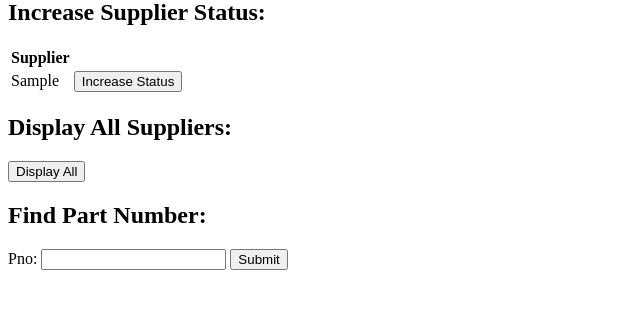
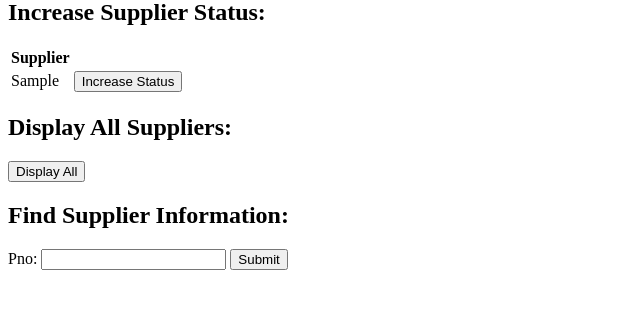
Before and after one commit to JakeSalter-Coder/PartsAndSuppliersWebsite, a Flask app: page / in a window 1280 px wide. Shown: the part 381-690 px from the top of the page, without its empty margins (0-640 px from the left). Run offline with Flask 3, Linux system fonts and the light colour scheme; tables that the repository leaves empty or names only in its code hold one stand-in row (values such as "Sample post"); some libraries are stand-ins or nearby versions.

Commit message:
Able to get the supplier information.

```diff
--- a/app.py
+++ b/app.py
@@ -52,6 +52,38 @@
         return jsonify({'error': str(e)}), 400
 
 
+@app.route('/display-all', methods=['GET'])
+def display_all():
+    try:
+        with mysql.connection.cursor() as cursor:
+            cursor.execute('SELECT * FROM SUPPLIER')
+            suppliers = cursor.fetchall()
+            return jsonify({'status': 'success', 'suppliers': suppliers})
+    except Exception as e:
+        return jsonify({'error': str(e)}), 400
+
+
+@app.route('/supplier', methods=['POST'])
+def get_supplier():
+    data = request.get_json()
+    pno = [data.get('pno')]
+
+    query_statement = """
+        SELECT S1.* FROM SUPPLIER S1
+        JOIN SHIPMENT S2 ON S1.Sno = S2.Sno
+        WHERE S2.Pno = %s
+        """
+
+    try:
+        with mysql.connection.cursor() as cursor:
+            cursor.execute(query_statement,pno)
+            supplier = cursor.fetchall()
+            print(supplier)
+            return jsonify({'status': 'success', 'suppliers': supplier})
+    except Exception as e:
+        return jsonify({'error': str(e)}), 400
+
+
 @app.route('/')
 def hello_world():  # put application's code here
     with mysql.connection.cursor() as cursor:
--- a/static/website.interact.js
+++ b/static/website.interact.js
@@ -1,5 +1,5 @@
 jQuery(Document).ready(function() {
-    jQuery(Document).on("submit", "#insert", function(){
+    jQuery(Document).on("submit", "#insert", function(event){
         event.preventDefault();
         let sno = jQuery('#sno').val();
         let pno = jQuery('#pno').val();
@@ -23,7 +23,7 @@
                 alert(`ERROR: ${xhr.responseJSON.error}`);
             }
         });
-    })
+    });
 
     jQuery(".increase").click(function() {
         let sno = this.id
@@ -40,6 +40,58 @@
             error: function (xhr) {
                 alert(`ERROR: ${xhr.responseJSON.error}`);
             }
-        })
+        });
+    });
+
+    jQuery('#display_all').click(function() {
+        jQuery.get('/display-all', function(data) {
+            let dynamic_table = jQuery('#all_suppliers');
+            if(dynamic_table.empty()) {
+                dynamic_table.append(
+                    "<tr>" +
+                        "<th>Sno</th><th>Sname</th><th>Status</th><th>City</th>" +
+                    "</tr>"
+                );
+                for (const row of data['suppliers']) {
+                    dynamic_table.append(
+                        "<tr>" +
+                            `<td>${row[0]}</td><td>${row[1]}</td><td>${row[2]}</td><td>${row[3]}</td>` +
+                        "</tr>"
+                    );
+                }
+            }
+        });
+    });
+
+    jQuery(Document).on("submit", "#get-supplier", function(event){
+        event.preventDefault();
+        let pno = jQuery('#get-pno').val();
+        jQuery.ajax({
+            url: '/supplier',
+            type: 'POST',
+            contentType: 'application/json',
+            data: JSON.stringify({
+                "pno": pno
+            }),
+            success: function(response){
+                let dynamic_supplier = jQuery('#show_pno');
+                dynamic_supplier.empty();
+                dynamic_supplier.append(
+                    "<tr>" +
+                        "<th>Sno</th><th>Sname</th><th>Status</th><th>City</th>" +
+                    "</tr>"
+                )
+                for(const row of response.suppliers){
+                    dynamic_supplier.append(
+                        "<tr>" +
+                            `<td>${row[0]}</td><td>${row[1]}</td><td>${row[2]}</td><td>${row[3]}</td>` +
+                        "</tr>"
+                    )
+                }
+            },
+            error: function(xhr) {
+                alert(`ERROR: ${xhr.responseJSON.error}`);
+            }
+        });
     });
 });
--- a/templates/index.html
+++ b/templates/index.html
@@ -12,6 +12,7 @@
         <link rel="stylesheet" href="{{ url_for('static', filename='style.css') }}">
         <script src="https://ajax.googleapis.com/ajax/libs/jquery/3.7.1/jquery.min.js"></script>
         <script src="{{ url_for('static', filename='website.interact.js') }}"></script>
+        <script src="{{ url_for('static', filename='style.css') }}"></script>
     </header>
     <h2>
         Insert New Shipment:
@@ -55,11 +56,11 @@
     <button id="display_all" name="display_all">Display All</button>
     <table id="all_suppliers"></table>
     <h2>
-        Find Part Number:
+        Find Supplier Information:
     </h2>
-    <form>
-        <label for="get_pno">Pno: </label>
-        <input id="get_pno" name="get_pno" type="text" required>
+    <form id="get-supplier">
+        <label for="get-pno">Pno: </label>
+        <input id="get-pno" name="get-pno" type="text" required>
         <button type="submit">Submit</button>
     </form>
     <table id="show_pno"></table>
```
Also changed, not shown: static/style.css (added).
